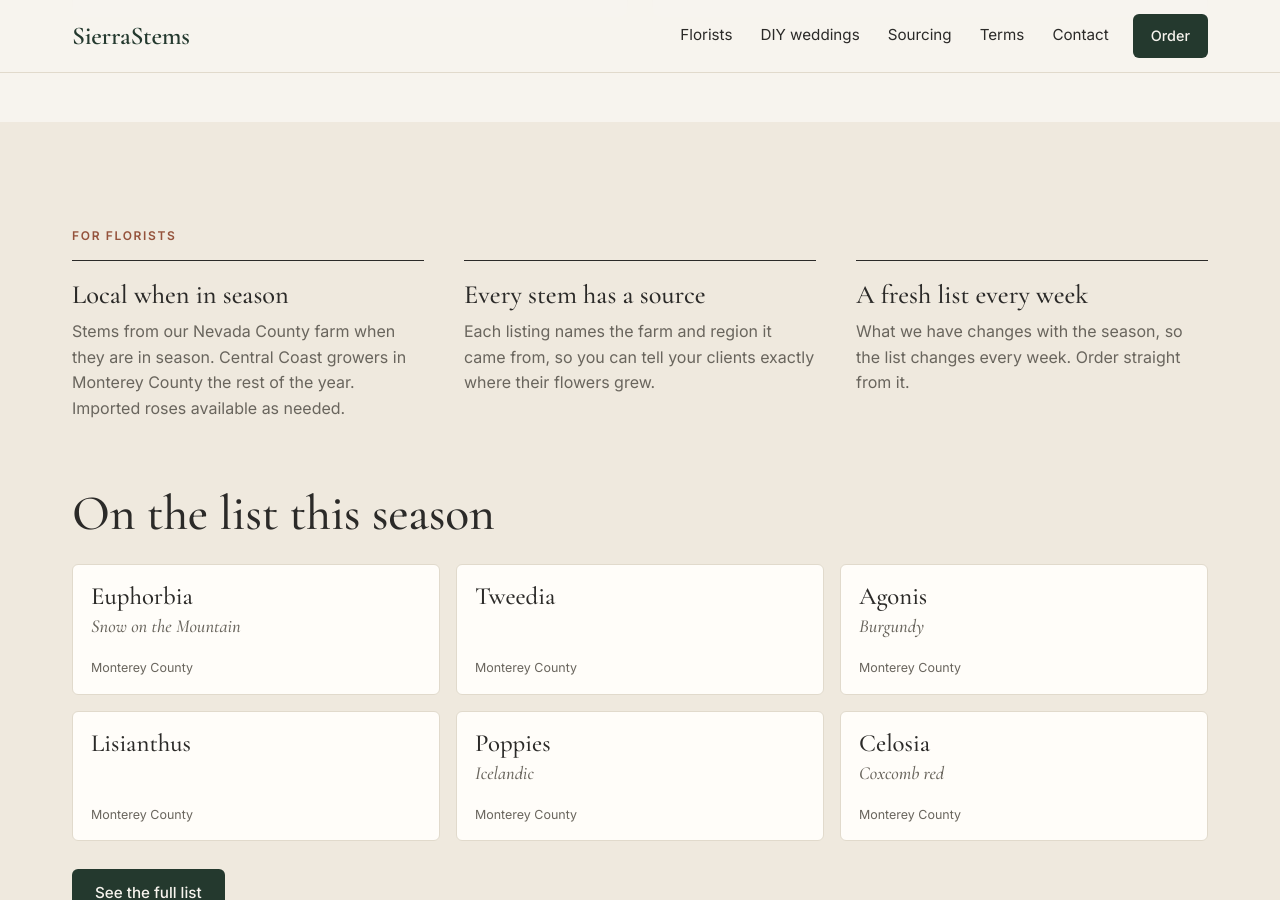
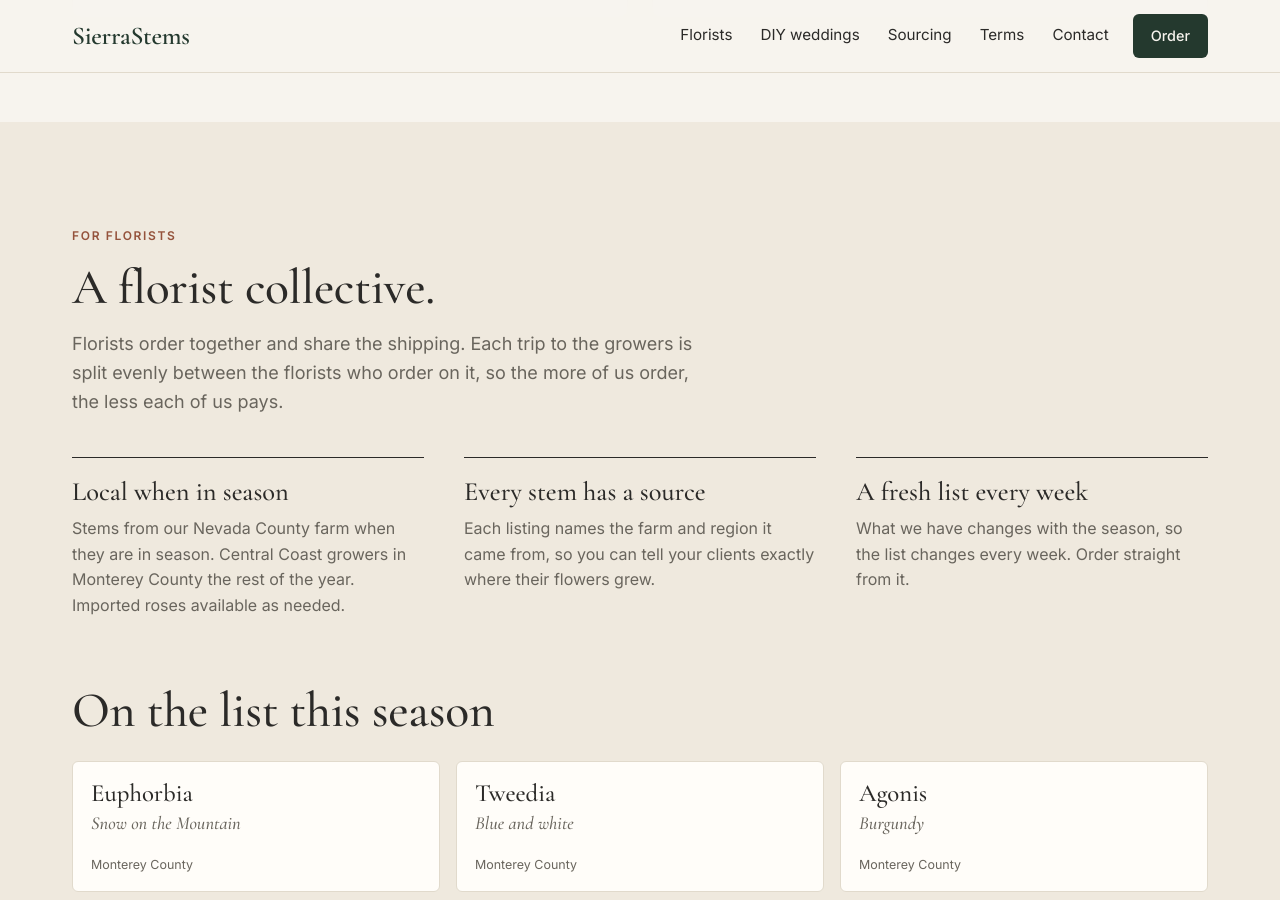
Before and after one commit to jshplhm/sierrastems, a Jekyll site: the page built from index.html, in a window 1280 px wide and 900 px high, scrolled down 1307 px. Built offline with Jekyll 4.4.1, drawn with Linux system fonts in a browser that asks for light colours; some of the changed text lies outside the part shown.

Commit message:
Home: florist collective copy, season colors
Co-Authored-By: Claude Opus 5.5 <noreply@anthropic.com>
Claude-Session: https://claude.ai/code/session_012d4NNvuZZmyaY4YyJAbTUg

```diff
--- a/_data/home_season.yml
+++ b/_data/home_season.yml
@@ -1,7 +1,7 @@
 # The six stems on the home page under "On the list this season". Edit freely; variety is optional.
 - { name: Euphorbia, variety: Snow on the Mountain, source: Monterey County }
-- { name: Tweedia, variety: "", source: Monterey County }
+- { name: Tweedia, variety: Blue and white, source: Monterey County }
 - { name: Agonis, variety: Burgundy, source: Monterey County }
-- { name: Lisianthus, variety: "", source: Monterey County }
-- { name: Poppies, variety: Icelandic, source: Monterey County }
+- { name: Lisianthus, variety: "White, brown, pink, butter yellow", source: Monterey County }
+- { name: Poppies, variety: "Icelandic, orange, white, yellow", source: Monterey County }
 - { name: Celosia, variety: Coxcomb red, source: Monterey County }
--- a/assets/css/main.css
+++ b/assets/css/main.css
@@ -462,3 +462,6 @@ body.has-order-bar .site-footer { padding-bottom: calc(64px + 32px); }
 .list-tabs a[aria-current="page"] { background: var(--green); border-color: var(--green); color: var(--bg); }
 .locked-note { padding: 20px 0; }
 .actions-tight { margin: 8px 0 16px; }
+
+.collective { max-width: 40rem; margin: 0 0 40px; }
+.collective .lede { margin-top: 12px; }
--- a/index.html
+++ b/index.html
@@ -39,6 +39,10 @@ preload_hero: true
 <section class="section section-tint">
   <div class="wrap">
     <p class="eyebrow">For florists</p>
+    <div class="collective">
+      <h2 class="h-display">A florist collective.</h2>
+      <p class="lede">Florists order together and share the shipping. Each trip to the growers is split evenly between the florists who order on it, so the more of us order, the less each of us pays.</p>
+    </div>
     <ul class="props">
       <li>
         <h2>Local when in season</h2>
```
